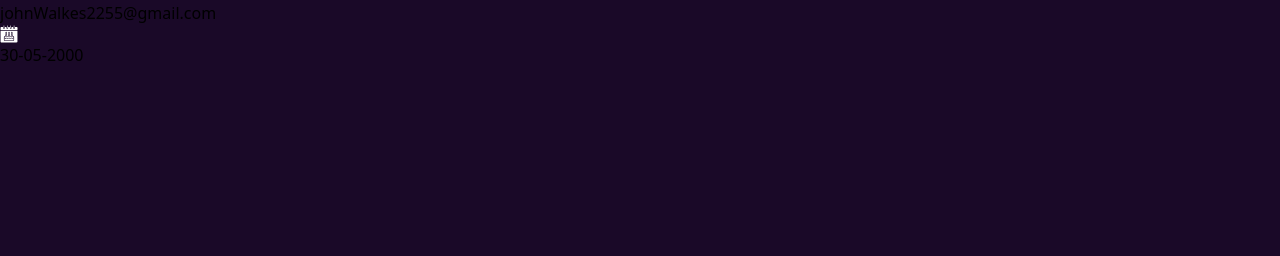
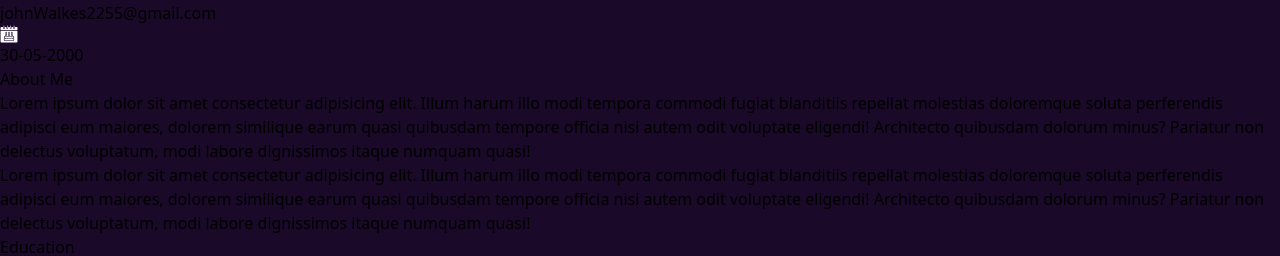
Before and after one commit to Anantp9290/Personal-portfolio, a Next.js app: page / in a window 1280 px wide. Shown: the part 581-837 px from the top of the page. Before the commit the page ends 800 px from the top, so only its background shows below. Built offline with nearby package versions, Linux system fonts and the light colour scheme.

Commit message:
about me added

```diff
--- a/src/app/globals.css
+++ b/src/app/globals.css
@@ -6,6 +6,7 @@
   --background: #ffffff;
   --foreground: #1a0928;
   --darkblue: #241f40;
+  --bluelight: #3c2a55;
 }
 
 /* @media (prefers-color-scheme: dark) {
--- a/src/components/Sidebar/sidebar.tsx
+++ b/src/components/Sidebar/sidebar.tsx
@@ -4,7 +4,7 @@ import Icon from "../icon-component/icon";
 export default function Sidebar() {
   return (
     <>
-      <div className="bg-[var(--darkblue)] max-w-[300px] w-full h-full pb-3 sticky top-0 z-20">
+      <div className="bg-[var(--darkblue)] max-w-full md:max-w-[300px] w-full h-full pb-3 relative md:sticky top-0 z-20">
         <div className="max-w-full w-full flex flex-col gap-3">
           <img
             src="https://www.w3schools.com/w3images/avatar_hat.jpg"
--- a/src/components/details-content/details.tsx
+++ b/src/components/details-content/details.tsx
@@ -1,12 +1,14 @@
+import Content from "../middleContent/content";
 import Sidebar from "../Sidebar/sidebar";
 
 export default function Details() {
   return (
     <>
       <div className="flex h-full w-full">
-        <div className="container mx-auto">
-          <div className="flex gap-5 py-2">
+        <div className="container mx-auto px-5 sm:px-0">
+          <div className="flex gap-5 py-2 flex-col md:flex-row">
             <Sidebar />
+            <Content />
           </div>
         </div>
       </div>
--- /dev/null
+++ b/src/components/middleContent/content.tsx
@@ -0,0 +1,41 @@
+export default function Content() {
+  return (
+    <>
+      <div className="flex flex-1 flex-col gap-5">
+        {/* about section */}
+        <div className="flex flex-col gap-3">
+          <div className="flex gap-4 justify-between items-center">
+            <p className="text-2xl font-bold text-white">About Me</p>
+            <div className="flex-1 border border-[var(--bluelight)]"></div>
+            {/* <p className="text-lg font-medium text-white">01</p> */}
+          </div>
+          <p className=" text-white text-base">
+            Lorem ipsum dolor sit amet consectetur adipisicing elit. Illum harum
+            illo modi tempora commodi fugiat blanditiis repellat molestias
+            doloremque soluta perferendis adipisci eum maiores, dolorem
+            similique earum quasi quibusdam tempore officia nisi autem odit
+            voluptate eligendi! Architecto quibusdam dolorum minus? Pariatur non
+            delectus voluptatum, modi labore dignissimos itaque numquam quasi!
+          </p>
+          <p className=" text-white text-base">
+            Lorem ipsum dolor sit amet consectetur adipisicing elit. Illum harum
+            illo modi tempora commodi fugiat blanditiis repellat molestias
+            doloremque soluta perferendis adipisci eum maiores, dolorem
+            similique earum quasi quibusdam tempore officia nisi autem odit
+            voluptate eligendi! Architecto quibusdam dolorum minus? Pariatur non
+            delectus voluptatum, modi labore dignissimos itaque numquam quasi!
+          </p>
+        </div>
+        {/* about section */}
+        <div className="flex flex-col gap-3">
+          <div className="flex gap-4 justify-between items-center">
+            <p className="text-2xl font-bold text-white">Education</p>
+            <div className="flex-1 border border-[var(--bluelight)]"></div>
+            {/* <p className="text-lg font-medium text-white">02</p> */}
+          </div>
+
+        </div>
+      </div>
+    </>
+  );
+}
--- a/src/components/navbar/navbar.tsx
+++ b/src/components/navbar/navbar.tsx
@@ -2,7 +2,7 @@ export default function Navbar() {
   return (
     <>
       <header className="mt-6">
-        <div className="container mx-auto">
+        <div className="container mx-auto px-5 sm:px-0">
           <div className="flex justify-between items-center bg-[var(--background)] rounded p-5">
             {/* <img src="image" alt="logo" /> */}
             <p>image</p>
```
